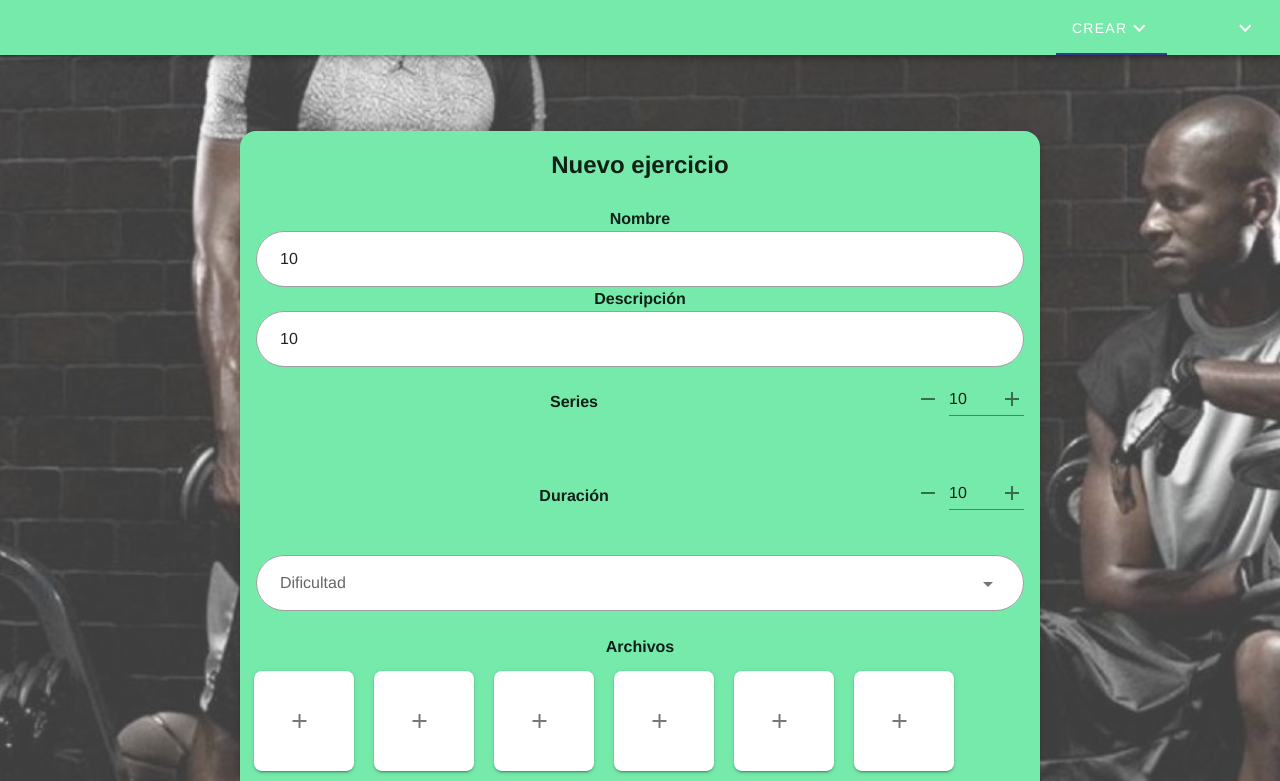
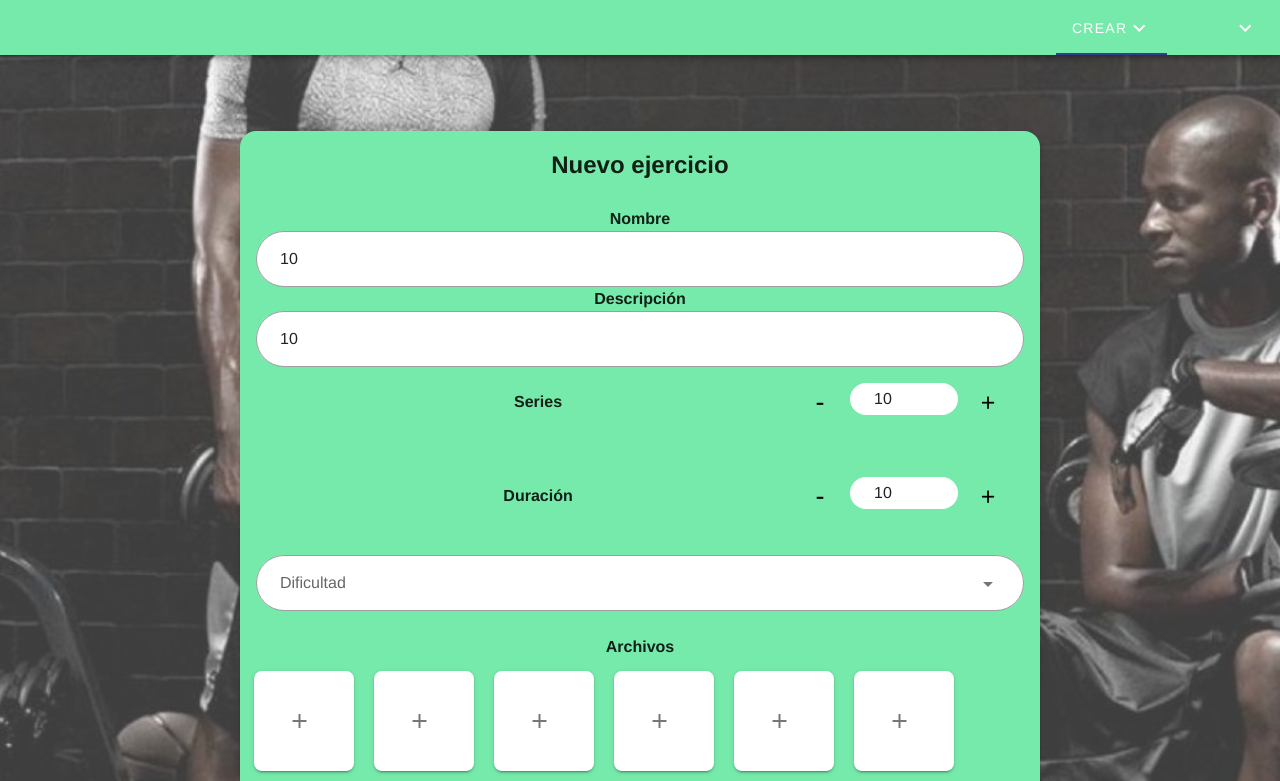
Before and after one commit to daviditco4/rutinapp-website, a Vue app: page /create-exercise in a window 1280 px wide. Shown: the top 781 px of the page. Built offline with nearby package versions, Linux system fonts and the light colour scheme.

Commit message:
botones agregados

```diff
--- a/src/views/CreateExercise.vue
+++ b/src/views/CreateExercise.vue
@@ -39,28 +39,28 @@
         ></v-text-field>
 
         <v-row align="center" justify="center">
-          <v-col cols="12" md="10">
+          <v-col cols="12" md="8">
             <h4>Series</h4>
           </v-col>
-          <v-col md="2">
-            <v-text-field
-                value="10">
-              <v-icon slot="prepend">mdi-minus</v-icon>
-              <v-icon slot="append">mdi-plus</v-icon>
-            </v-text-field>
+          <v-btn class="black--text" style="font-size:27px" icon @click="subTimes(series)">-</v-btn>
+          <v-col cols="2">
+              <v-text-field rounded background-color="white" value="10"> {{ series }}</v-text-field>
           </v-col>
+          <v-btn class=" black--text" style="font-size:25px" icon @click="addTimes(series)">+</v-btn>
+
         </v-row>
 
         <v-row align="center" justify="center">
-          <v-col cols="12" md="10">
+          <v-col cols="12" md="8">
             <h4>Duración</h4>
           </v-col>
-          <v-col md="2">
-            <v-text-field value="10">
-              <v-icon slot="prepend">mdi-minus</v-icon>
-              <v-icon slot="append">mdi-plus</v-icon>
-            </v-text-field>
-          </v-col>
+
+            <v-btn class="black--text" style="font-size:27px" icon @click="subTimes(duration)">-</v-btn>
+            <v-col md="2">
+              <v-text-field rounded background-color="white" value="10">{{duration}} </v-text-field>
+            </v-col>
+          <v-btn class=" black--text" style="font-size:25px" icon @click="addTimes(duration)">+</v-btn>
+
         </v-row>
 
         <v-row>
@@ -142,6 +142,7 @@ export default {
       difficulty: '',
       files: [],
       category: '',
+      addValue: 1,
       // preloaded data
       categories: ['Aeróbico', 'Resistencia', 'Fuerza', 'Otro...'],
       levels: ['Baja', 'Media', 'Alta']
@@ -165,7 +166,15 @@ export default {
     },
     addFile(file){
       this.files.push(file);
-    }
+    },
+    // addTimes(counter) {
+    //   counter += this.addValue;
+    // },
+    subTimes(counter) {
+      if (counter >= this.addValue) {
+        counter -= this.addValue;
+      }
+    },
   }
 };
 </script>
```
